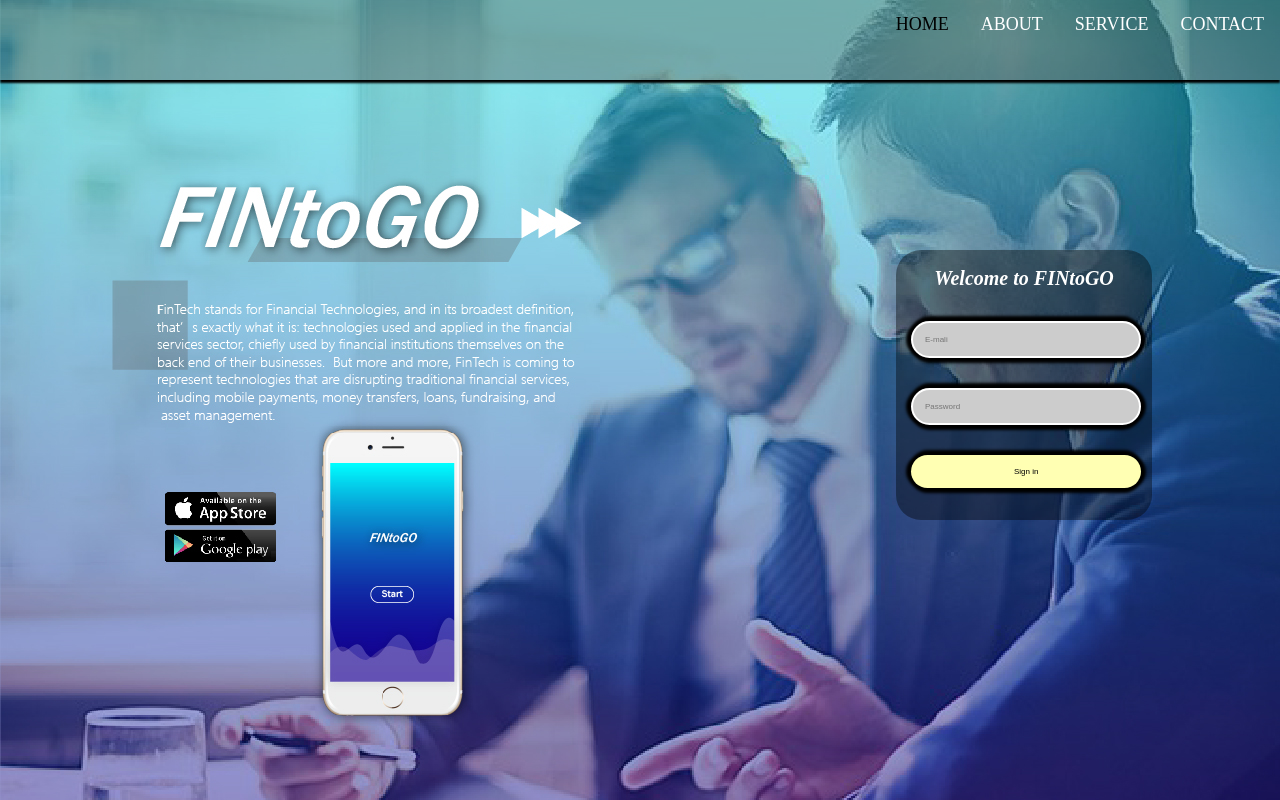
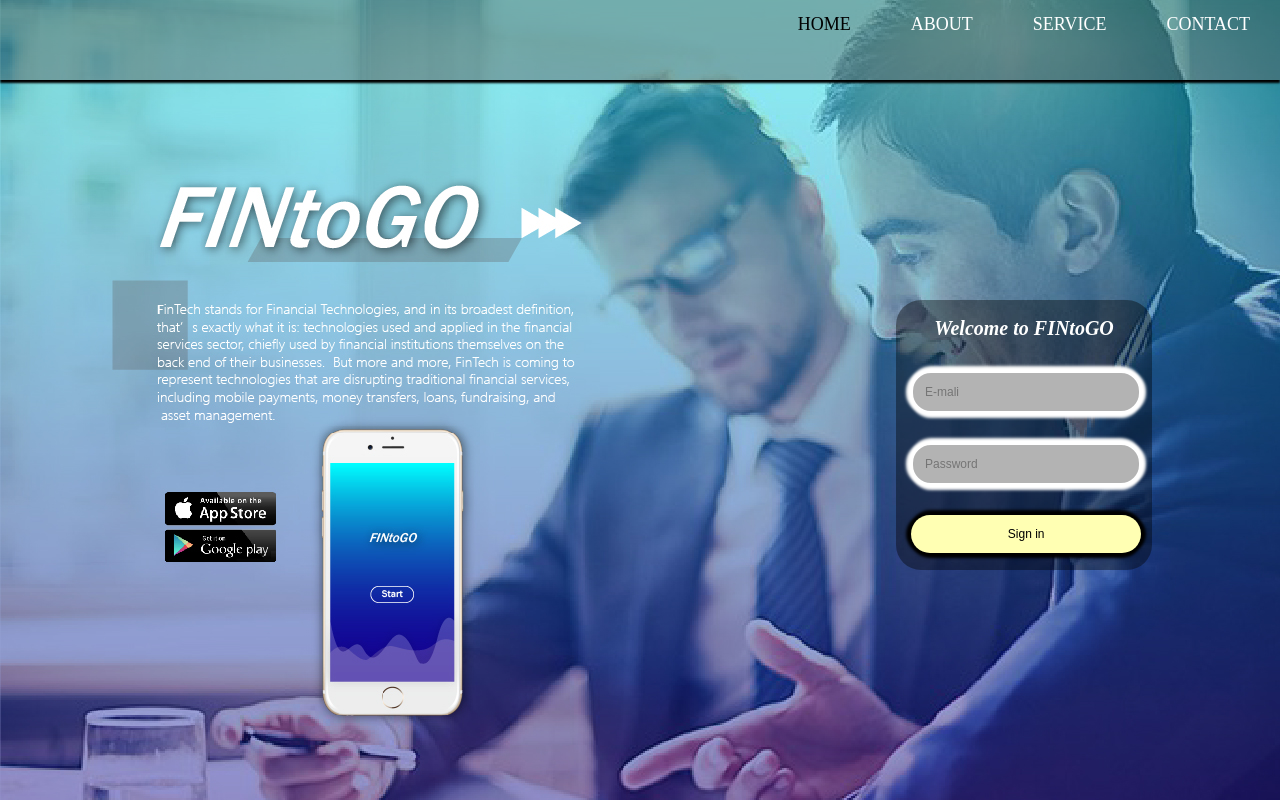
Before and after one commit to johnson44513/uidd2017, a plain HTML site: page fintech0/fintech0.html in a window 1280 px wide. Drawn offline with Linux system fonts and the light colour scheme.

Commit message:
another day

```diff
--- a/fintech0/fintech0.css
+++ b/fintech0/fintech0.css
@@ -5,6 +5,7 @@
   body{
        margin:0;
        background-image:url("back.jpg");
+       font-family: Microsoft JhengHei;
        size:1440pt,990pt;
        }
 
@@ -20,18 +21,18 @@
        box-shadow:0 3px 2px;
        }
 
-   li{
+  li a{
        font-size:18px;
        float:right;
        height:100%;
        display: block;
        text-decoration:none;
-       padding: 14px 16px;
+       padding: 14px 30px;
        text-align: center;
        color:#FFFFFF;
        }
 
-li:hover:not(.active){
+li a:hover:not(.active){
        background-color:#000066;
        color:#ccff66;
        }
@@ -46,7 +47,7 @@ li:hover:not(.active){
        height:270px;
        position:absolute;
        right:10%;
-       top:250px;
+       top:300px;
        background-color:rgba(0,0,0,0.4);
        text-align:center;
        border-radius:25px;
@@ -59,7 +60,7 @@ li:hover:not(.active){
       }
 
    input{
-    font-size:8px;
+    font-size:12px;
      width:90%;
      padding:12px;
      margin:15px;
@@ -67,13 +68,14 @@ li:hover:not(.active){
       }
 
    input[type="text"]{
-     color:#000000;
-     background-color:#CCCCCC;
+     color:#ffffff;
+     background-color:#b3b3b3;
      border:2px solid #ffffff;
      border-radius:20px;
    }
 
    input[type="submit"]{
+     color:#000000;
      border:none;
      border-radius:20px;
      background-color:#ffffb3;
--- a/fintech0/fintech0.html
+++ b/fintech0/fintech0.html
@@ -6,10 +6,10 @@
   </head>
 <body>
     <ul>
-     <li>CONTACT</li>
-     <li>SERVICE</li>
-     <li>ABOUT</li>
-     <li class="active">HOME</li>
+     <li><a href="#contact">CONTACT</a></li>
+     <li><a href="#service">SERVICE</a></li>
+     <li><a href="#about">ABOUT</a></li>
+     <li><a class="active" href="#home">HOME</a></li>
     </ul>
 
     <div class="box">
```
